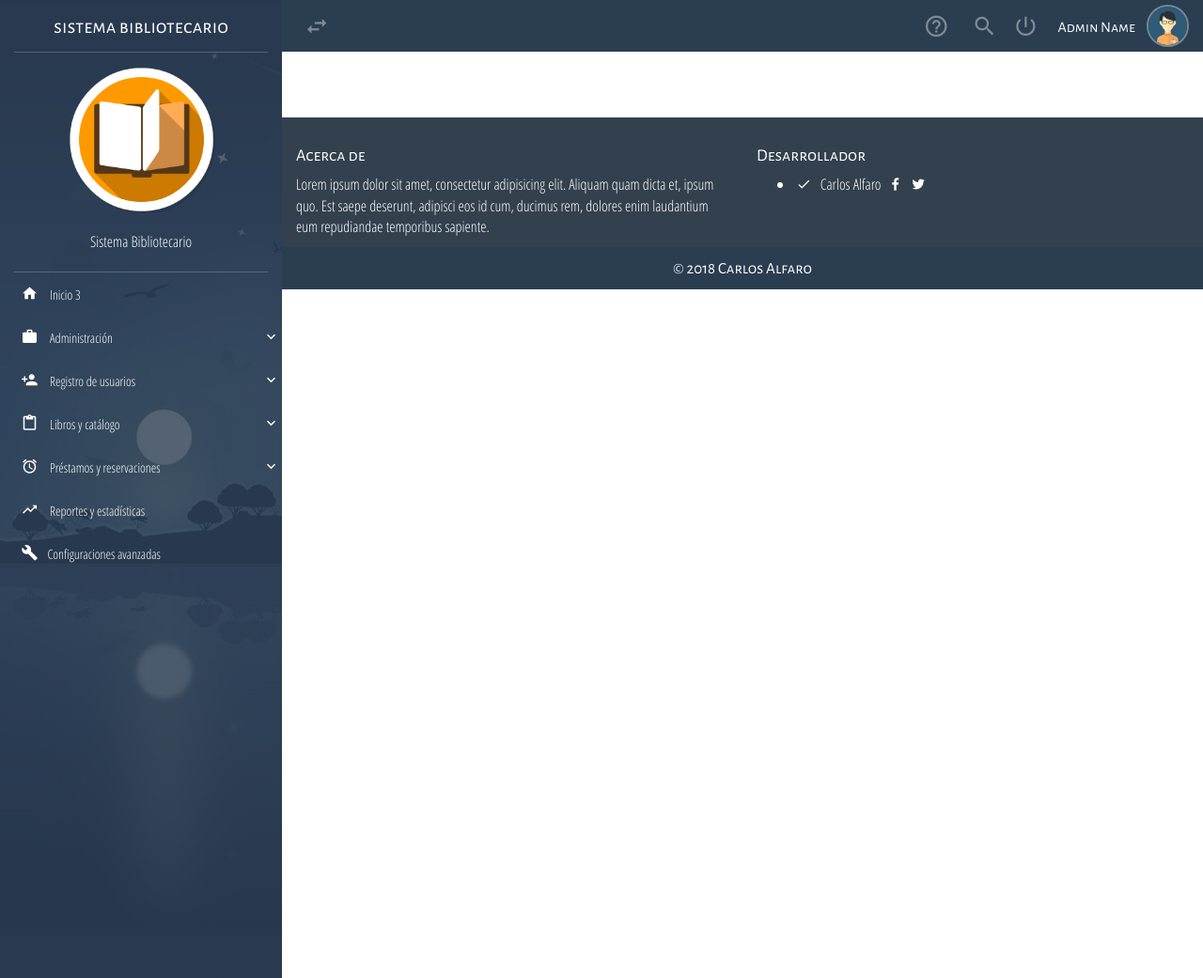
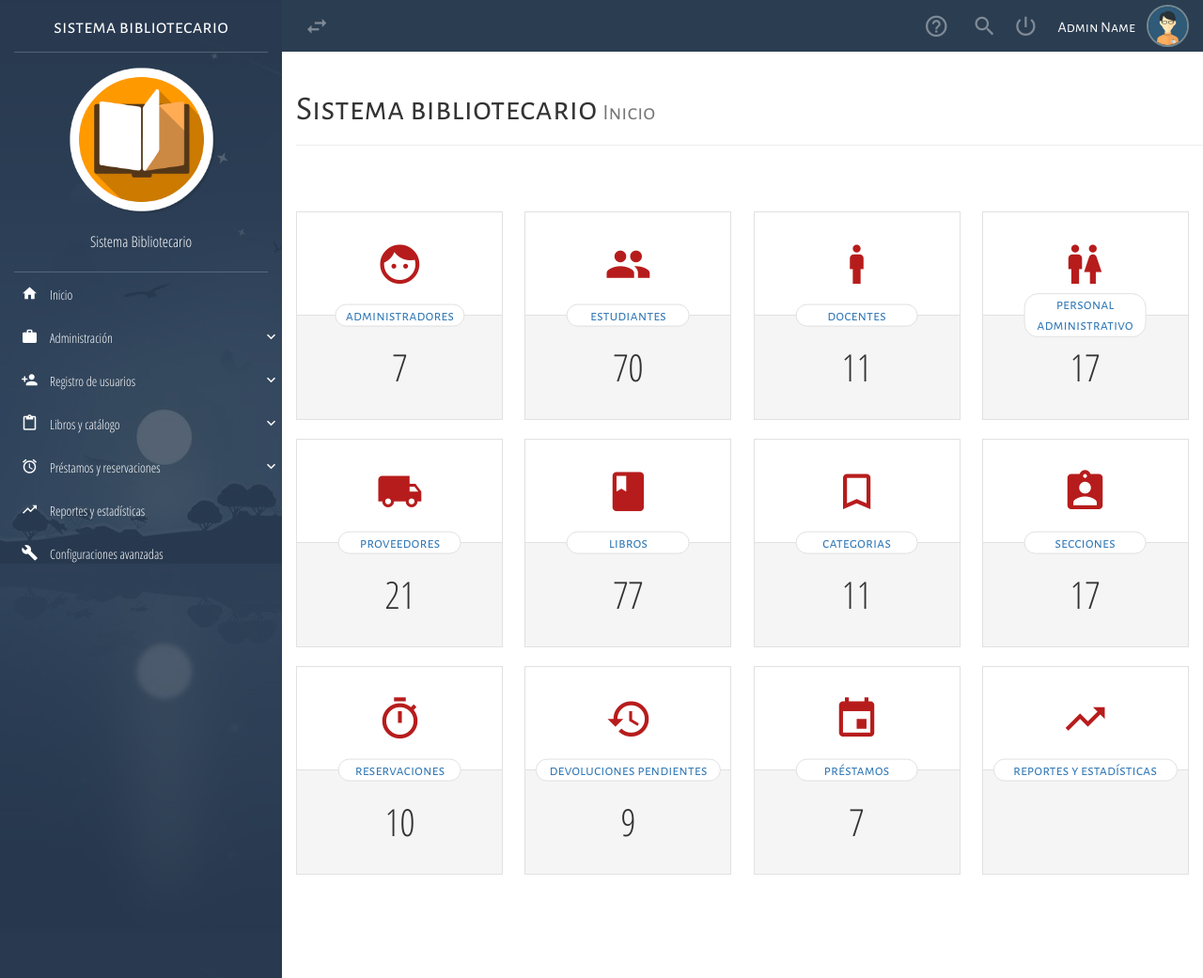
Before and after one commit to winsignares/SIBS, a Flask app: page /fronted/indexhome in a window 1280 px wide. Shown: the whole page at 94% size. Run offline with Flask 3, Linux system fonts and the light colour scheme; some libraries are stand-ins or nearby versions; some web fonts are replaced.

Commit message:
Organizo el Inicio desde la antigua version

```diff
--- a/src/config/templates/main/Home.html
+++ b/src/config/templates/main/Home.html
@@ -10,18 +10,20 @@
         <div class="nav-lateral-divider full-reset"></div>
         <div class="full-reset" style="padding: 10px 0; color:#fff;">
             <figure>
-                <img src="{{url_for('static', filename='assets/img/logo.png')}}" alt="Biblioteca" class="img-responsive center-box" style="width:55%;">
+                <img src="assets/img/logo.png" alt="Biblioteca" class="img-responsive center-box" style="width:55%;">
             </figure>
             <p class="text-center" style="padding-top: 15px;">Sistema Bibliotecario</p>
         </div>
         <div class="nav-lateral-divider full-reset"></div>
         <div class="full-reset nav-lateral-list-menu">
             <ul class="list-unstyled">
-                <li><a onclick="incorporarplantilla('containerhome','Home/Mainhome.html')"><i class="zmdi zmdi-home zmdi-hc-fw"></i>&nbsp;&nbsp; Inicio 3</a></li>
+                <li><a href="home.html"><i class="zmdi zmdi-home zmdi-hc-fw"></i>&nbsp;&nbsp; Inicio</a></li>
                 <li>
+                <!---<li><a onclick="incorporarplantilla('containerhome','Home/Mainhome.html')"><i class="zmdi zmdi-home zmdi-hc-fw"></i>&nbsp;&nbsp; Inicio 3</a></li>
+                <li>--->
                     <div class="dropdown-menu-button"><i class="zmdi zmdi-case zmdi-hc-fw"></i>&nbsp;&nbsp; Administración <i class="zmdi zmdi-chevron-down pull-right zmdi-hc-fw icon-sub-menu"></i></div>
                     <ul class="list-unstyled">
-                        <li><a href="indexinstitution"><i class="zmdi zmdi-balance zmdi-hc-fw"></i>&nbsp;&nbsp; Datos institución</a></li>
+                        <li><a href="institution.html"><i class="zmdi zmdi-balance zmdi-hc-fw"></i>&nbsp;&nbsp; Datos institución</a></li>
                         <li><a href="provider.html"><i class="zmdi zmdi-truck zmdi-hc-fw"></i>&nbsp;&nbsp; Nuevo proveedor</a></li>
                         <li><a href="category.html"><i class="zmdi zmdi-bookmark-outline zmdi-hc-fw"></i>&nbsp;&nbsp; Nueva categoría</a></li>
                         <li><a href="section.html"><i class="zmdi zmdi-assignment-account zmdi-hc-fw"></i>&nbsp;&nbsp; Nueva sección</a></li>
@@ -56,7 +58,7 @@
                     </ul>
                 </li>
                 <li><a href="report.html"><i class="zmdi zmdi-trending-up zmdi-hc-fw"></i>&nbsp;&nbsp; Reportes y estadísticas</a></li>
-                <li><a href="advancesettings.html"><i class="zmdi zmdi-wrench zmdi-hc-fw"></i>&nbsp;&nbsp;Configuraciones avanzadas</a></li>
+                <li><a href="advancesettings.html"><i class="zmdi zmdi-wrench zmdi-hc-fw"></i>&nbsp;&nbsp; Configuraciones avanzadas</a></li>
             </ul>
         </div>
     </div>
@@ -65,7 +67,7 @@
     <nav class="navbar-user-top full-reset">
         <ul class="list-unstyled full-reset">
             <figure>
-                <img src="{{url_for('static', filename='assets/img/user01.png')}}" alt="user-picture" class="img-responsive img-circle center-box">
+               <img src="assets/img/user01.png" alt="user-picture" class="img-responsive img-circle center-box">
             </figure>
             <li style="color:#fff; cursor:default;">
                 <span class="all-tittles">Admin Name</span>
@@ -87,8 +89,88 @@
             </li>
         </ul>
     </nav>
-
-    <div id="containerhome">
+    <div class="container">
+        <div class="page-header">
+          <h1 class="all-tittles">Sistema bibliotecario <small>Inicio</small></h1>
+        </div>
+    </div>
+    <section class="full-reset text-center" style="padding: 40px 0;">
+        <article class="tile">
+            <div class="tile-icon full-reset"><i class="zmdi zmdi-face"></i></div>
+            <div class="tile-name all-tittles"><a href= "indexAdmin">administradores</a></div>
+            <div class="tile-num full-reset">7</div>
+        </article>
+        <article class="tile">
+            <div class="tile-icon full-reset"><i class="zmdi zmdi-accounts"></i></div>
+            <div class="tile-name all-tittles"><a href="indexestudiantes">estudiantes</a></div>
+            <div class="tile-num full-reset">70</div>
+        </article>
+        <article class="tile">
+            <div class="tile-icon full-reset"><i class="zmdi zmdi-male-alt"></i></div>
+            <div class="tile-name all-tittles"><a href="indexdocentes">docentes</a></div>
+            <div class="tile-num full-reset">11</div>
+        </article>
+        <article class="tile">
+            <div class="tile-icon full-reset"><i class="zmdi zmdi-male-female"></i></div>
+            <div class="tile-name all-tittles"><a href="indexpersonaladministrativo">personal administrativo</a></div>
+            <div class="tile-num full-reset">17</div>
+        </article>
+        <article class="tile">
+            <div class="tile-icon full-reset"><i class="zmdi zmdi-truck"></i></div>
+            <div class="tile-name all-tittles"><a href="indexproveedores">proveedores</a></div>
+            <div class="tile-num full-reset">21</div>
+        </article>
+        <article class="tile">
+            <div class="tile-icon full-reset"><i class="zmdi zmdi-book"></i></div>
+            <div class="tile-name all-tittles"><a href="indexlibros">libros</a></div>
+            <div class="tile-num full-reset">77</div>
+        </article>
+        <article class="tile">
+            <div class="tile-icon full-reset"><i class="zmdi zmdi-bookmark-outline"></i></div>
+            <div class="tile-name all-tittles"><a href="indexcategorias">categorias</a></div>
+            <div class="tile-num full-reset">11</div>
+        </article>
+        <article class="tile">
+            <div class="tile-icon full-reset"><i class="zmdi zmdi-assignment-account"></i></div>
+            <div class="tile-name all-tittles"><a href="indexsecciones">secciones</a></div>
+            <div class="tile-num full-reset">17</div>
+        </article>
+        <article class="tile">
+            <div class="tile-icon full-reset"><i class="zmdi zmdi-timer"></i></div>
+            <div class="tile-name all-tittles"><a href="indexreservaciones">reservaciones</a></div>
+            <div class="tile-num full-reset">10</div>
+        </article>
+        <article class="tile">
+            <div class="tile-icon full-reset"><i class="zmdi zmdi-time-restore"></i></div>
+            <div class="tile-name all-tittles" style="width: 90%;"><a href="indexdevolucionespendientes">devoluciones pendientes</a></div>
+            <div class="tile-num full-reset">9</div>
+        </article>
+        <article class="tile">
+            <div class="tile-icon full-reset"><i class="zmdi zmdi-calendar"></i></div>
+            <div class="tile-name all-tittles"><a href="indexprestamos">préstamos</a></div>
+            <div class="tile-num full-reset">7</div>
+        </article>
+        <article class="tile">
+            <div class="tile-icon full-reset"><i class="zmdi zmdi-trending-up"></i></div>
+            <div class="tile-name all-tittles" style="width: 90%;"><a href="indexreportesyestadisticas">reportes y estadísticas</a></div>
+            <div class="tile-num full-reset">&nbsp;</div>
+        </article>
+    </section>
+    <div class="modal fade" tabindex="-1" role="dialog" id="ModalHelp">
+      <div class="modal-dialog modal-lg">
+        <div class="modal-content">
+            <div class="modal-header">
+                <button type="button" class="close" data-dismiss="modal" aria-label="Close"><span aria-hidden="true">&times;</span></button>
+                <h4 class="modal-title text-center all-tittles">ayuda del sistema</h4>
+            </div>
+            <div class="modal-body">
+                Lorem ipsum dolor sit amet, consectetur adipisicing elit. Inventore dignissimos qui molestias ipsum officiis unde aliquid consequatur, accusamus delectus asperiores sunt. Quibusdam veniam ipsa accusamus error. Animi mollitia corporis iusto.
+            </div>
+            <div class="modal-footer">
+                <button type="button" class="btn btn-primary" data-dismiss="modal"><i class="zmdi zmdi-thumb-up"></i> &nbsp; De acuerdo</button>
+            </div>
+        </div>
+      </div>
     </div>
     <footer class="footer full-reset">
         <div class="container-fluid">
@@ -101,7 +183,7 @@
                 </div>
                 <div class="col-xs-12 col-sm-6">
                     <h4 class="all-tittles">Desarrollador</h4>
-                    <ul class="list-unstysled">
+                    <ul class="list-unstyled">
                         <li><i class="zmdi zmdi-check zmdi-hc-fw"></i>&nbsp; Carlos Alfaro <i class="zmdi zmdi-facebook zmdi-hc-fw footer-social"></i><i class="zmdi zmdi-twitter zmdi-hc-fw footer-social"></i></li>
                     </ul>
                 </div>
@@ -110,5 +192,5 @@
         <div class="footer-copyright full-reset all-tittles">© 2018 Carlos Alfaro</div>
     </footer>
 </div>
-<script src="{{url_for('static', filename='js/BIJS/hometemplate.js')}}"> </script>
+<!---<script src="{{url_for('static', filename='js/BIJS/hometemplate.js')}}"> </script>--->
 {% endblock %}
```
